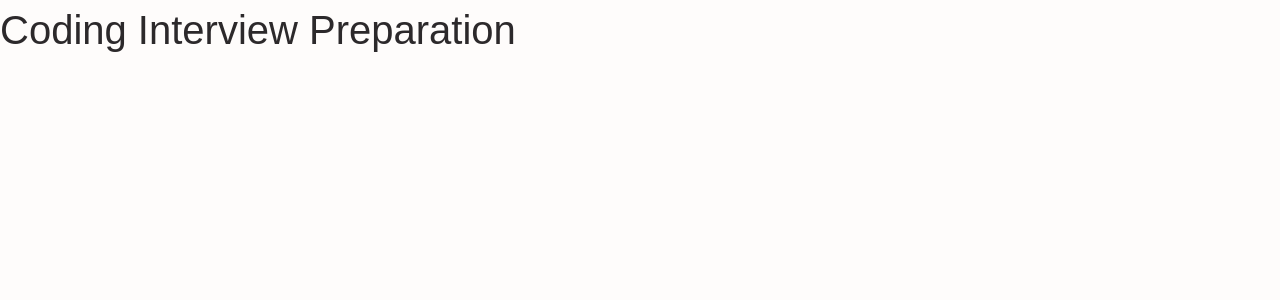
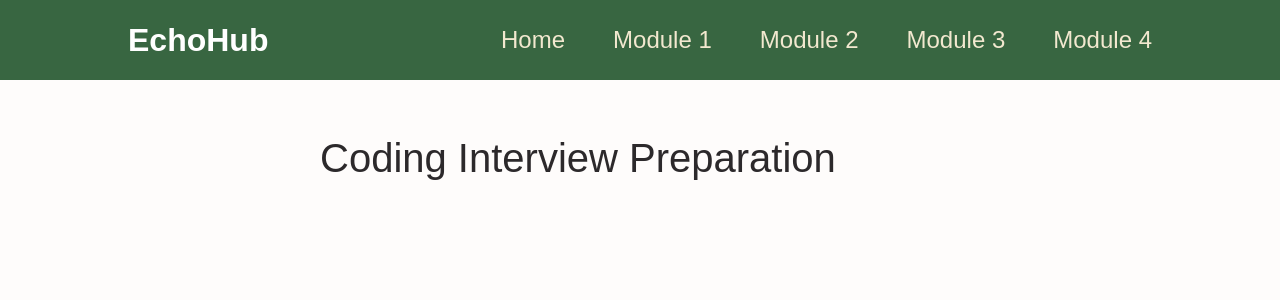
Before and after one commit to Tanushree227/coding_preparation, a React (Create React App) app: page / in a window 1280 px wide. Shown: the top 300 px of the page. Built offline with nearby package versions, Linux system fonts and the light colour scheme.

Commit message:
fixed the layout in app component

```diff
--- a/src/App.js
+++ b/src/App.js
@@ -4,9 +4,11 @@ import Week3 from "./pages/Week3";
 import Week4 from "./pages/Week4";
 import Week2 from "./pages/Week2";
 import Home from "./pages/Home";
+import Layout from './components/layout/Layout';
 
 function App() {
   return (
+    <Layout>
     <Routes>
       <Route path="/" element={<Home />} />
       <Route path="/week1" element={<Week1 />} />
@@ -14,6 +16,7 @@ function App() {
       <Route path="/week3" element={<Week3 />} />
       <Route path="/week4" element={<Week4 />} />
     </Routes>
+    </Layout>
   );
 }
 
```
